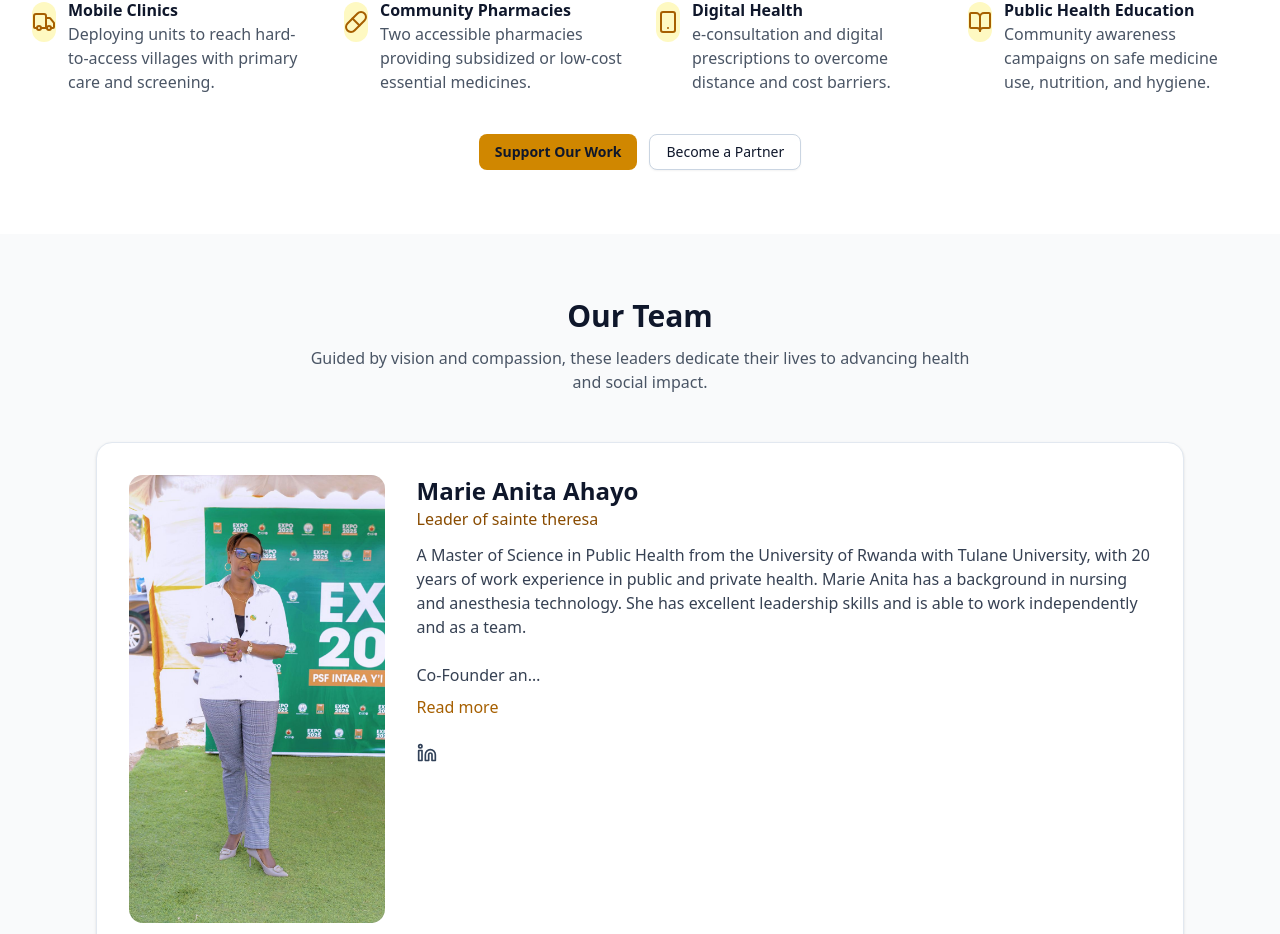
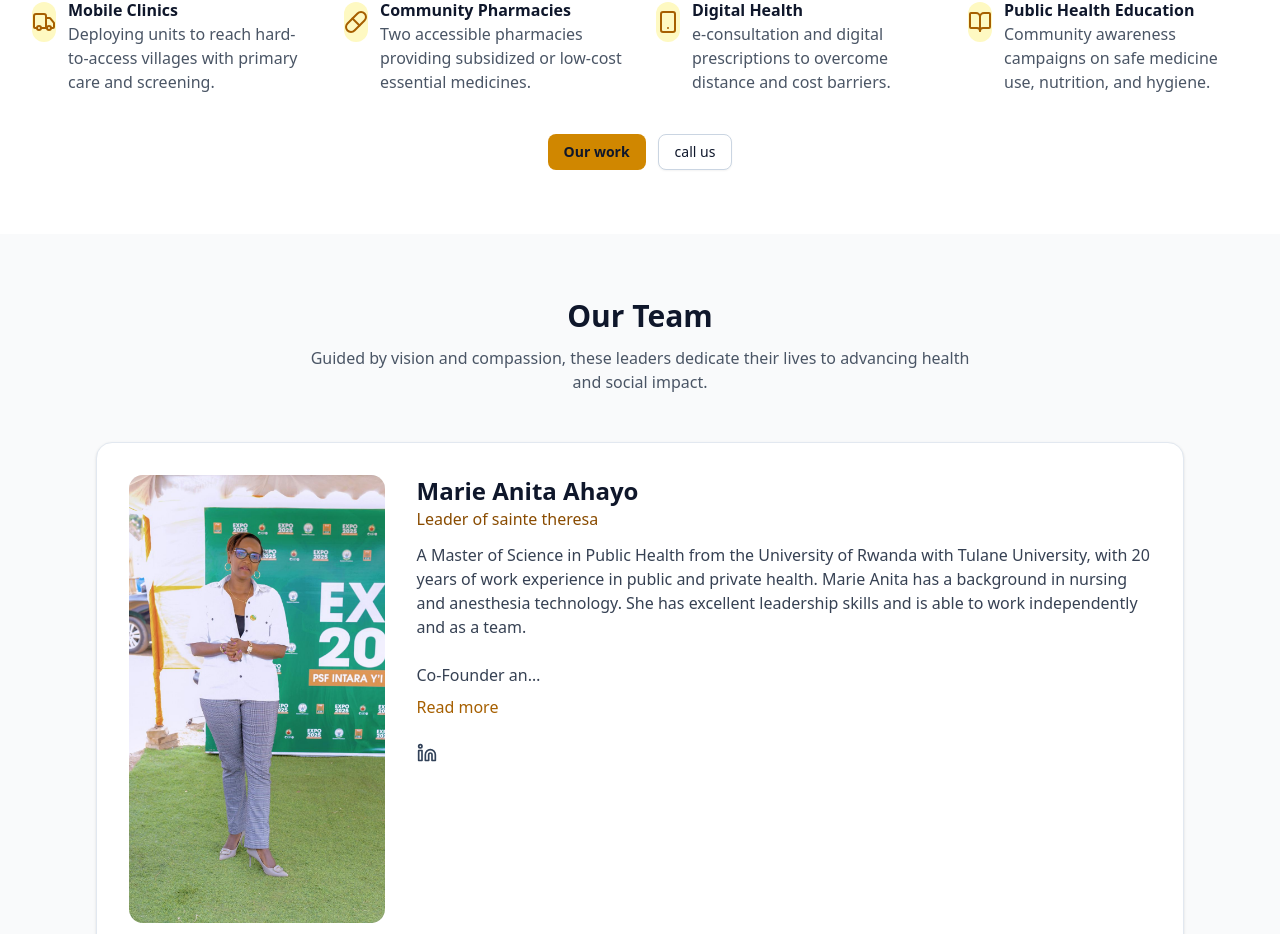
Before and after one commit to brunorwanda4/saint-theresa-foundation, a Next.js app: page /about in a window 1280 px wide. Shown: the part 1568-2502 px from the top of the page. Built offline with nearby package versions, Linux system fonts and the light colour scheme.

Commit message:
fix: redirected buttons to real pages

```diff
--- a/src/app/about/page.tsx
+++ b/src/app/about/page.tsx
@@ -346,10 +346,10 @@ export default function About() {
             className="mt-10 flex flex-col items-center justify-center gap-3 sm:flex-row"
           >
             <Button asChild className="bg-yellow-600 hover:bg-yellow-700 text-slate-900 font-semibold">
-              <Link href="/donate">Support Our Work</Link>
+              <Link href="/impact">Our work</Link>
             </Button>
             <Button asChild variant="outline" className="border-slate-300 text-slate-900 hover:bg-slate-100">
-              <Link href="/partners">Become a Partner</Link>
+              <Link href="/contact">call us</Link>
             </Button>
           </motion.div>
         </div>
```
